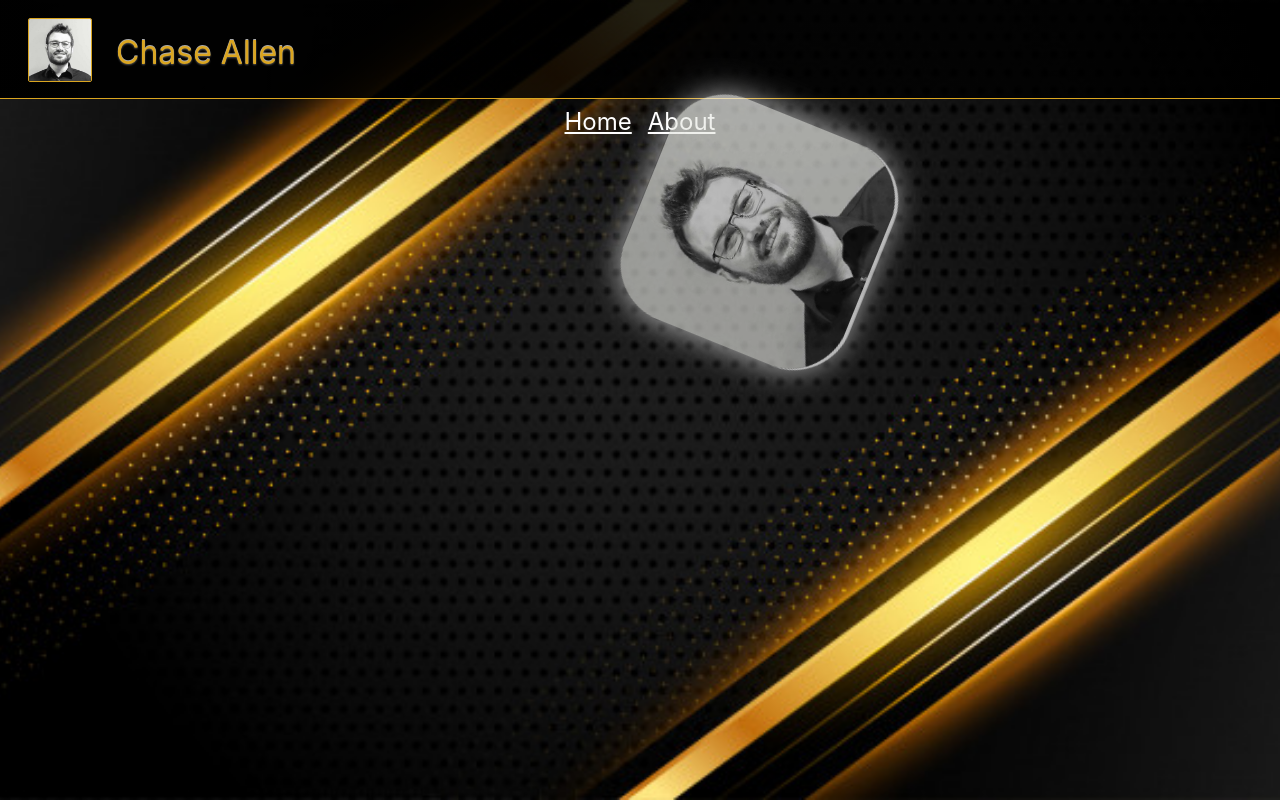
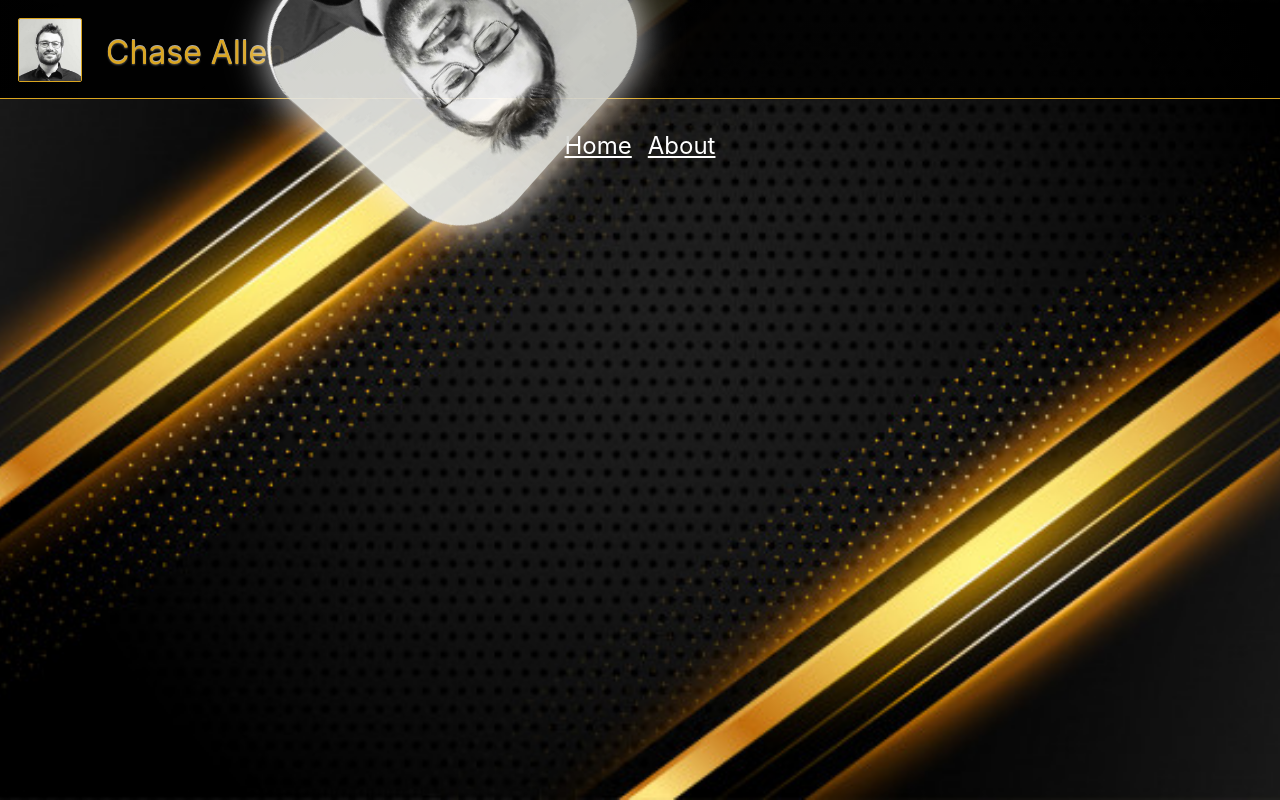
Before and after one commit to ccallen001/chase-allen, a React (Create React App) app: page /about in a window 1280 px wide. Built offline with nearby package versions, Linux system fonts and the light colour scheme.

Commit message:
some more stuff

```diff
--- a/src/App/App.scss
+++ b/src/App/App.scss
@@ -17,7 +17,7 @@
     img {
       display: inline-block;
       margin-right: 24px;
-      margin-left: 20px;
+      margin-left: 10px;
       height: 64px;
       border: 1px solid goldenrod;
       border-radius: 2px;
@@ -54,15 +54,7 @@
 }
 
 nav {
+  display: inline-block;
+  padding-top: 24px;
   font-size: 20px;
-  display: inline-block;
 }
-
-@keyframes blink {
-  50% {
-    opacity: 0;
-  }
-  100% {
-    opacity: 1;
-  }
-}
--- a/src/components/Thing/Thing.tsx
+++ b/src/components/Thing/Thing.tsx
@@ -3,7 +3,7 @@ import './Things.scss';
 function handleInput({ target }: any) {
   speechSynthesis.speak(new SpeechSynthesisUtterance(target.value));
 
-  setTimeout(() => (target.value = ''), 500);
+  setTimeout(() => (target.value = ''), 666);
 }
 
 function Thing() {
--- a/src/views/About/About.scss
+++ b/src/views/About/About.scss
@@ -1,6 +1,6 @@
 @keyframes move {
   100% {
-    transform: rotate(3600deg) scale(5) translateY(50px);
+    transform: rotate(3600deg) scale(5) translateY(56px);
     opacity: 1;
   }
 }
@@ -10,8 +10,8 @@
     width: 64px;
     border-radius: 16px;
     box-shadow: 0 1px 0 white, 0 0 8px white;
-    opacity: 0.05;
+    opacity: 0.01;
 
-    animation: move 20000ms ease forwards;
+    animation: move 10000ms ease-out forwards;
   }
 }
```
